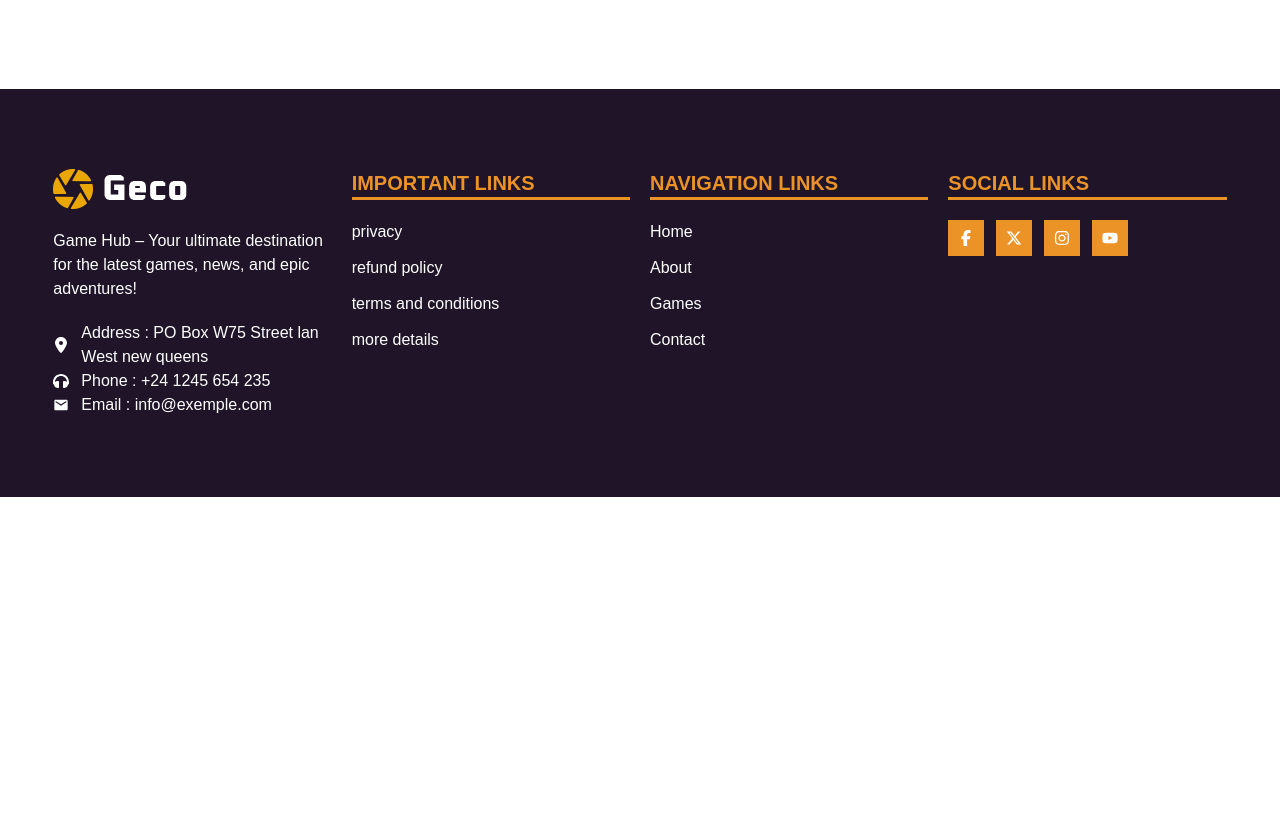
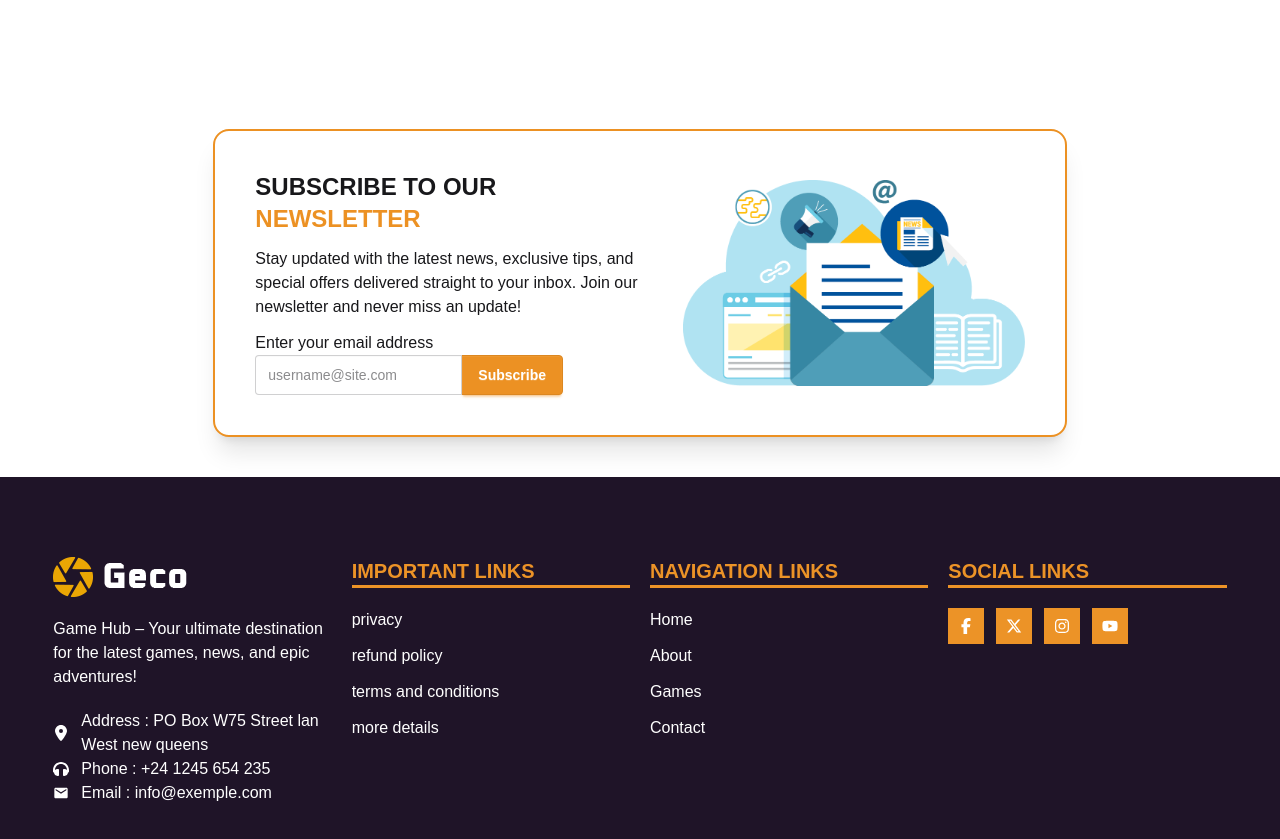
Before and after one commit to codermondol/game-hub, a React (Vite) app: page / in a window 1280 px wide. Shown: the part 1420-2259 px from the top of the page. Before the commit the page ends 1917 px from the top, so only its background shows below. Built offline with nearby package versions, Linux system fonts and the light colour scheme; no server answers.

Commit message:
added newsletter section in the home page

```diff
--- /dev/null
+++ b/src/components/homeLayout/NewsLetter.jsx
@@ -0,0 +1,35 @@
+import React from "react";
+import newsletterimg from '../../assets/newsletter-illustration.webp'
+
+const NewsLetter = () => {
+  return (
+    <div className="w-8/12 bg-white shadow-xl rounded-2xl mx-auto p-10 my-10 border-2 border-primary flex justify-between items-center gap-10">
+      <div className="space-y-3">
+        <h2 className="text-2xl font-bold uppercase">Subscribe to our <span className="text-primary">Newsletter</span></h2>
+        <p>
+          Stay updated with the latest news, exclusive tips, and special offers
+          delivered straight to your inbox. Join our newsletter and never miss
+          an update!
+        </p>
+        <form>
+          <fieldset className="w-80">
+            <label>Enter your email address</label>
+            <div className="join">
+              <input
+                type="text"
+                placeholder="username@site.com"
+                className="input input-bordered join-item"
+              />
+              <button className="btn btn-primary join-item text-white">Subscribe</button>
+            </div>
+          </fieldset>
+        </form>
+      </div>
+      <div>
+        <img src={newsletterimg} alt="" />
+      </div>
+    </div>
+  );
+};
+
+export default NewsLetter;
--- a/src/pages/Home.jsx
+++ b/src/pages/Home.jsx
@@ -1,12 +1,14 @@
 import React from 'react';
 import Banner from '../components/homeLayout/Banner';
 import PopularGames from '../components/homeLayout/PopularGames';
+import NewsLetter from '../components/homeLayout/NewsLetter';
 
 const Home = () => {
     return (
         <div>
             <Banner></Banner>
             <PopularGames></PopularGames>
+            <NewsLetter></NewsLetter>
         </div>
     );
 };
```
Also changed, not shown: src/assets/newsletter-illustration.webp (added), src/assets/newsletter.png (added), src/layout/HomeLayout.jsx (line endings or trailing spaces).
